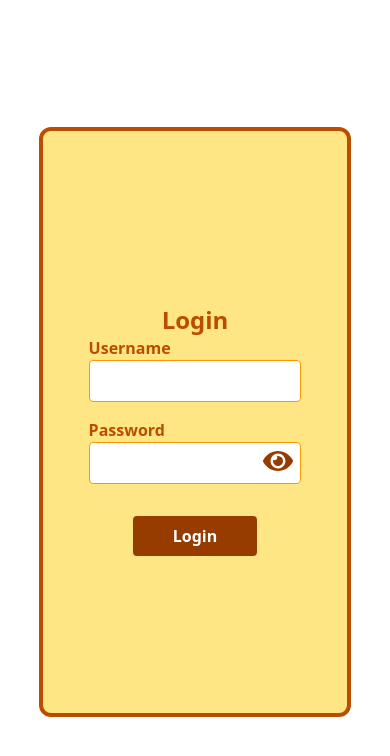
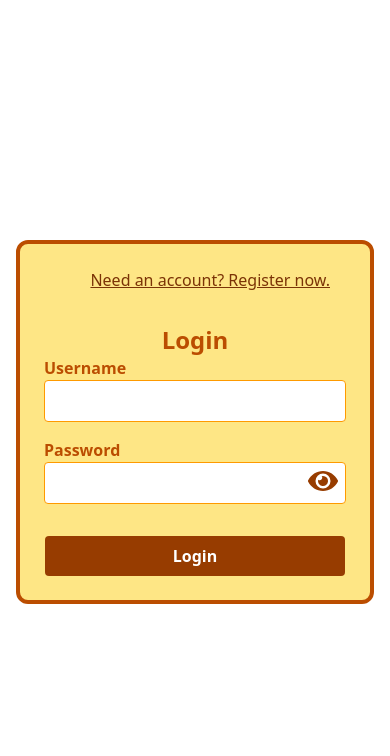
Before and after one commit to davorgreen/Memora, a React (Vite) app in the folder client/: page /login in a window 390 px wide. Shown: the top 756 px of the page. Built offline with nearby package versions, Linux system fonts and the light colour scheme; no server answers.

Commit message:
reusable responsive auth form with spinner and toast notifications

```diff
--- a/client/package.json
+++ b/client/package.json
@@ -15,6 +15,8 @@
     "react": "^19.1.0",
     "react-dom": "^19.1.0",
     "react-icons": "^5.5.0",
+    "react-router-dom": "^7.7.0",
+    "react-spinners": "^0.17.0",
     "react-toastify": "^11.0.5",
     "tailwindcss": "^4.1.11"
   },
--- a/client/src/App.tsx
+++ b/client/src/App.tsx
@@ -1,7 +1,22 @@
+import { ToastContainer } from 'react-toastify';
 import Login from './pages/Login';
+import Register from './pages/Register';
+import {
+	BrowserRouter as Router,
+	Routes,
+	Route,
+} from 'react-router-dom';
 
 function App() {
-	return <Login />;
+	return (
+		<Router>
+			<ToastContainer position='top-center' autoClose={3000} />
+			<Routes>
+				<Route path='/login' element={<Login />} />
+				<Route path='/register' element={<Register />} />
+			</Routes>
+		</Router>
+	);
 }
 
 export default App;
--- /dev/null
+++ b/client/src/components/AuthForm.tsx
@@ -0,0 +1,167 @@
+import { FaEye, FaEyeSlash } from 'react-icons/fa';
+import { Link } from 'react-router-dom';
+import { useState } from 'react';
+import api from '../services/axios';
+import { toast } from 'react-toastify';
+import axios from 'axios';
+import ClipLoader from 'react-spinners/ClipLoader';
+
+interface AuthFormProps {
+	type: 'login' | 'register';
+}
+interface FormData {
+	username: string;
+	password: string;
+	email?: string;
+}
+
+const AuthForm = ({ type }: AuthFormProps) => {
+	const [formData, setFormData] = useState<FormData>({
+		username: '',
+		password: '',
+		email: '',
+	});
+	const [loadingForm, setLoadingForm] = useState<boolean>(false);
+	const [error, setError] = useState<null | string>(null);
+	const [showPassword, setShowPassword] = useState<boolean>(false);
+	const isRegister = type === 'register';
+	const inputStyle =
+		'w-full px-4 py-2 border bg-white text-black border-amber-500 rounded focus:outline-none focus:ring-2 focus:ring-amber-700';
+
+	const handleChangeInput = (
+		e: React.ChangeEvent<HTMLInputElement>
+	) => {
+		const { name, value } = e.target;
+		setFormData((prevData) => ({ ...prevData, [name]: value }));
+	};
+
+	//submit login/register form
+	const handleSubmitForm = async (e: React.FormEvent) => {
+		e.preventDefault();
+		if (
+			!formData.username ||
+			!formData.password ||
+			(isRegister && !formData.email)
+		) {
+			setError('All fields are required!');
+			return;
+		}
+		setLoadingForm(true);
+		setError(null);
+		try {
+			const endpoint = isRegister ? '/auth/register' : '/auth/login';
+			const payload = isRegister
+				? formData
+				: {
+						username: formData.username,
+						password: formData.password,
+				  };
+			await api.post(endpoint, payload);
+			toast.success(
+				`${isRegister ? 'Registration' : 'Login'} successful!`
+			);
+		} catch (error) {
+			if (axios.isAxiosError(error)) {
+				const message =
+					error.response?.data?.message || error.message;
+				setError(message);
+				toast.error(message);
+			}
+		} finally {
+			setLoadingForm(false);
+		}
+	};
+	return (
+		<div className='flex justify-center items-center w-screen h-screen p-4'>
+			<div className='w-full max-w-md sm:max-w-lg md:max-w-xl lg:max-w-2xl bg-amber-200 flex flex-col border-4 justify-center border-amber-700 rounded-xl p-6'>
+				{type === 'login' ? (
+					<Link
+						to='/register'
+						className='flex justify-end mb-4 mr-4 text-md underline text-amber-900'>
+						Need an account? Register now.
+					</Link>
+				) : (
+					<Link
+						to='/login'
+						className='flex justify-end mb-4 mr-4 text-md underline text-amber-900'>
+						Already have an account? Login here.
+					</Link>
+				)}
+				<h2 className='text-2xl font-bold text-center text-amber-700 mt-4'>
+					{type === 'login' ? 'Login' : 'Register'}
+				</h2>
+				<form
+					onSubmit={handleSubmitForm}
+					className='flex flex-col gap-4 items-center'>
+					{isRegister && (
+						<div className='flex flex-col w-full sm:w-3/4 md:w-2/3'>
+							<label className='font-semibold text-amber-700'>
+								Email
+							</label>
+							<input
+								type='email'
+								name='email'
+								value={formData.email}
+								onChange={handleChangeInput}
+								className={inputStyle}
+								required
+							/>
+						</div>
+					)}
+					<div className='flex flex-col w-full sm:w-3/4 md:w-2/3'>
+						<label className='font-semibold text-amber-700'>
+							Username
+						</label>
+						<input
+							type='text'
+							name='username'
+							value={formData.username}
+							onChange={handleChangeInput}
+							className={inputStyle}
+							required
+						/>
+					</div>
+					<div className='flex flex-col w-full sm:w-3/4 md:w-2/3 relative'>
+						<label className='font-semibold text-amber-700'>
+							Password
+						</label>
+						<input
+							type={showPassword ? 'text' : 'password'}
+							name='password'
+							value={formData.password}
+							onChange={handleChangeInput}
+							className={inputStyle}
+							required
+						/>
+						<span
+							className='text-amber-800 cursor-pointer absolute top-7 right-2'
+							onClick={() => setShowPassword((prev) => !prev)}>
+							{showPassword ? (
+								<FaEyeSlash size={30} />
+							) : (
+								<FaEye size={30} />
+							)}
+						</span>
+					</div>
+					{error && (
+						<p className='text-red-600 text-sm mt-1'>{error}</p>
+					)}
+					<button
+						disabled={loadingForm}
+						type='submit'
+						className='bg-amber-800 text-white font-bold w-[300px]  py-2 mt-4 rounded hover:bg-amber-900 flex justify-center items-center'>
+						{loadingForm ? (
+							<ClipLoader color='#FFBF00' size={30} />
+						) : type === 'login' ? (
+							'Login'
+						) : (
+							'Register'
+						)}
+					</button>
+				</form>
+			</div>
+		</div>
+	);
+};
+
+export default AuthForm;
--- a/client/src/pages/Login.tsx
+++ b/client/src/pages/Login.tsx
@@ -1,110 +1,7 @@
-import { useState } from 'react';
-import api from '../services/axios';
-import { toast } from 'react-toastify';
-import { FaEye, FaEyeSlash } from 'react-icons/fa';
-import axios from 'axios';
-
-interface LoginForm {
-	username: string;
-	password: string;
-}
+import AuthForm from '../components/AuthForm';
 
 const Login = () => {
-	const [formData, setFormData] = useState<LoginForm>({
-		username: '',
-		password: '',
-	});
-	const [loadingForm, setLoadingForm] = useState<boolean>(false);
-	const [error, setError] = useState<null | string>(null);
-	const [showPassword, setShowPassword] = useState<boolean>(false);
-	const inputStyle =
-		'w-full px-4 py-2 border bg-white text-black border-amber-500 rounded focus:outline-none focus:ring-2 focus:ring-amber-700';
-
-	const handleChangeInput = (
-		e: React.ChangeEvent<HTMLInputElement>
-	) => {
-		const { name, value } = e.target;
-		setFormData((prevData) => ({ ...prevData, [name]: value }));
-		console.log(formData);
-	};
-
-	const handleSubmitLoginForm = async (e: React.FormEvent) => {
-		e.preventDefault();
-		if (!formData.username || !formData.password) {
-			setError('All fields are required!');
-			return;
-		}
-		setLoadingForm(true);
-		try {
-			await api.post('/auth/login', formData);
-			toast.success('Login successful!');
-		} catch (error) {
-			if (axios.isAxiosError(error)) {
-				const message =
-					error.response?.data?.message || error.message;
-				setError(message);
-				toast.error(message);
-			}
-		} finally {
-			setLoadingForm(false);
-		}
-	};
-	return (
-		<div className='flex justify-center items-center w-screen h-screen'>
-			<div className='w-[80%] max-w-[500px] h-[70%] bg-amber-200 flex flex-col border-4 justify-center border-amber-700 rounded-xl'>
-				<h2 className='text-2xl font-bold text-center text-amber-700 mt-4'>
-					Login
-				</h2>
-				<form
-					onSubmit={handleSubmitLoginForm}
-					className='flex flex-col gap-4 items-center'>
-					<div className='flex flex-col w-[70%]'>
-						<label className='font-semibold text-amber-700'>
-							Username
-						</label>
-						<input
-							type='text'
-							name='username'
-							value={formData.username}
-							onChange={handleChangeInput}
-							required
-							className={inputStyle}
-						/>
-					</div>
-					<div className='flex flex-col w-[70%] relative'>
-						<label className='font-semibold text-amber-700'>
-							Password
-						</label>
-						<input
-							type={showPassword ? 'text' : 'password'}
-							name='password'
-							value={formData.password}
-							onChange={handleChangeInput}
-							required
-							className={inputStyle}
-						/>
-						<span
-							className='text-amber-800 cursor-pointer absolute top-7 right-2'
-							onClick={() => setShowPassword((prev) => !prev)}>
-							{showPassword ? (
-								<FaEyeSlash size={30} />
-							) : (
-								<FaEye size={30} />
-							)}
-						</span>
-					</div>
-					{error && (
-						<p className='text-red-600 text-sm mt-1'>{error}</p>
-					)}
-					<button
-						type='submit'
-						className='bg-amber-800 text-white font-bold px-10 py-2 mt-4 rounded hover:bg-amber-900 transition duration-200'>
-						Login
-					</button>
-				</form>
-			</div>
-		</div>
-	);
+	return <AuthForm type='login' />;
 };
 
 export default Login;
--- /dev/null
+++ b/client/src/pages/Register.tsx
@@ -0,0 +1,7 @@
+import AuthForm from '../components/AuthForm';
+
+const Register = () => {
+	return <AuthForm type='register' />;
+};
+
+export default Register;
```
Also changed, not shown: 1 other file (tests, documents, lock files or other folders).
